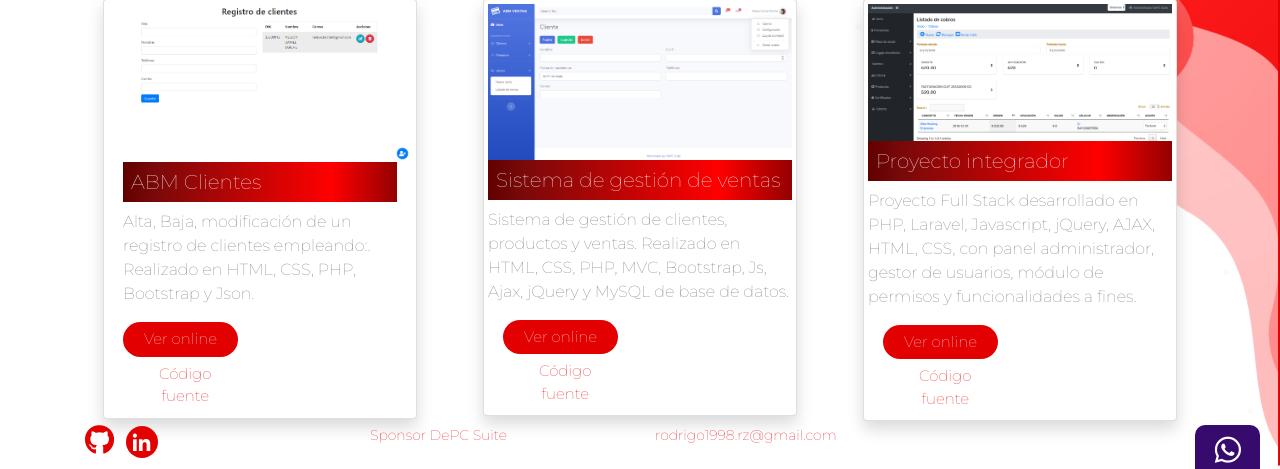
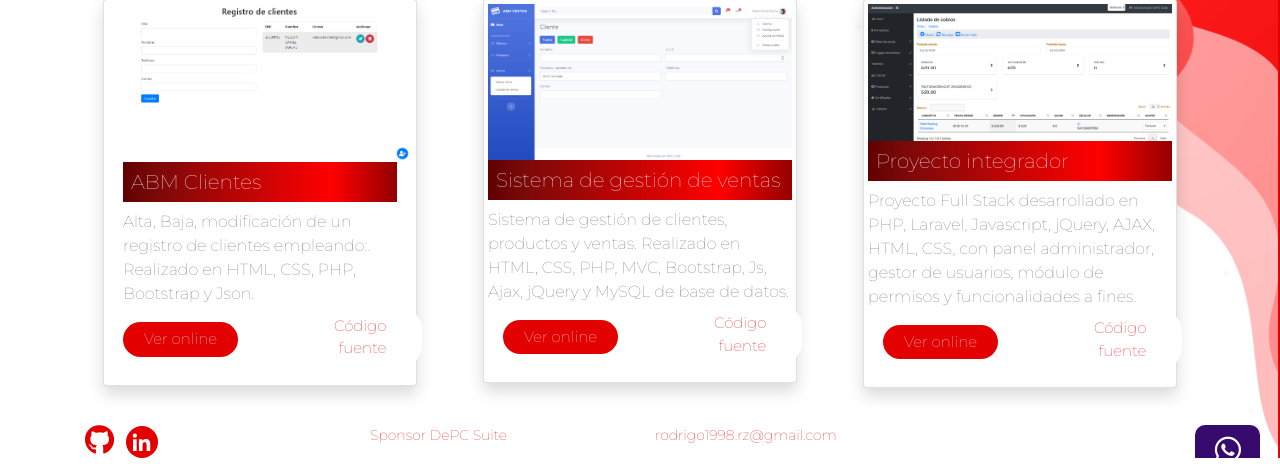
Before and after one commit to rozapa1998/portfolio, a PHP site: page /proyectos.html in a window 1280 px wide. Shown: the part 345-814 px from the top of the page. Run offline with PHP 8.4, Linux system fonts and the light colour scheme.

Commit message:
cambios botone

```diff
--- a/css/estilos.css
+++ b/css/estilos.css
@@ -170,4 +170,7 @@ font-size: 20px;
     color: #E20000;
     background-color: #FFFFFF;
     font-size: 15px;
+    margin-left: 175px;
+    margin-top: -65px;
+    text-align: right;
 }
```
Also changed, not shown: proyectos.html (+5 -11 lines).
